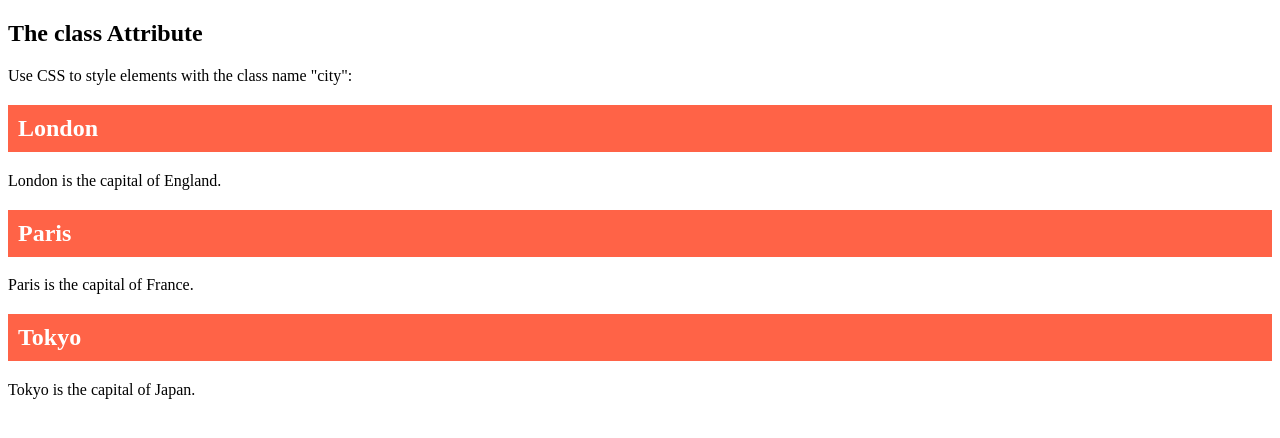
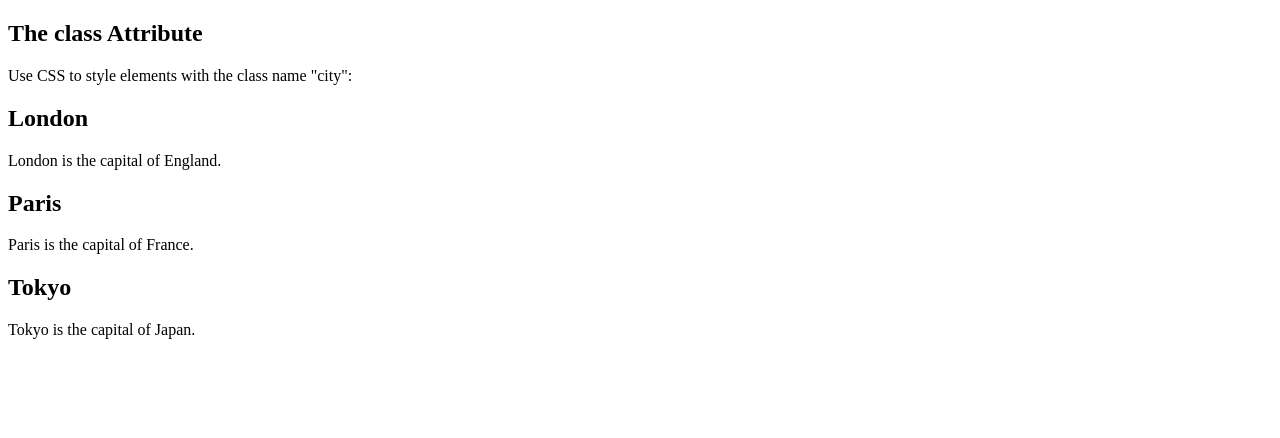
Before and after one commit to julygumba/group2, a plain HTML site: page INDEX.html in a window 1280 px wide. Drawn offline with Linux system fonts and the light colour scheme.

Commit message:
Update INDEX.html

```diff
--- a/INDEX.html
+++ b/INDEX.html
@@ -1,13 +1,7 @@
 <!DOCTYPE html>
 <html>
 <head>
-<style>
-.city {
-    background-color: tomato;
-    color: white;
-    padding: 10px;
-}
-</style>
+
 
 </head>
 <body>
```
